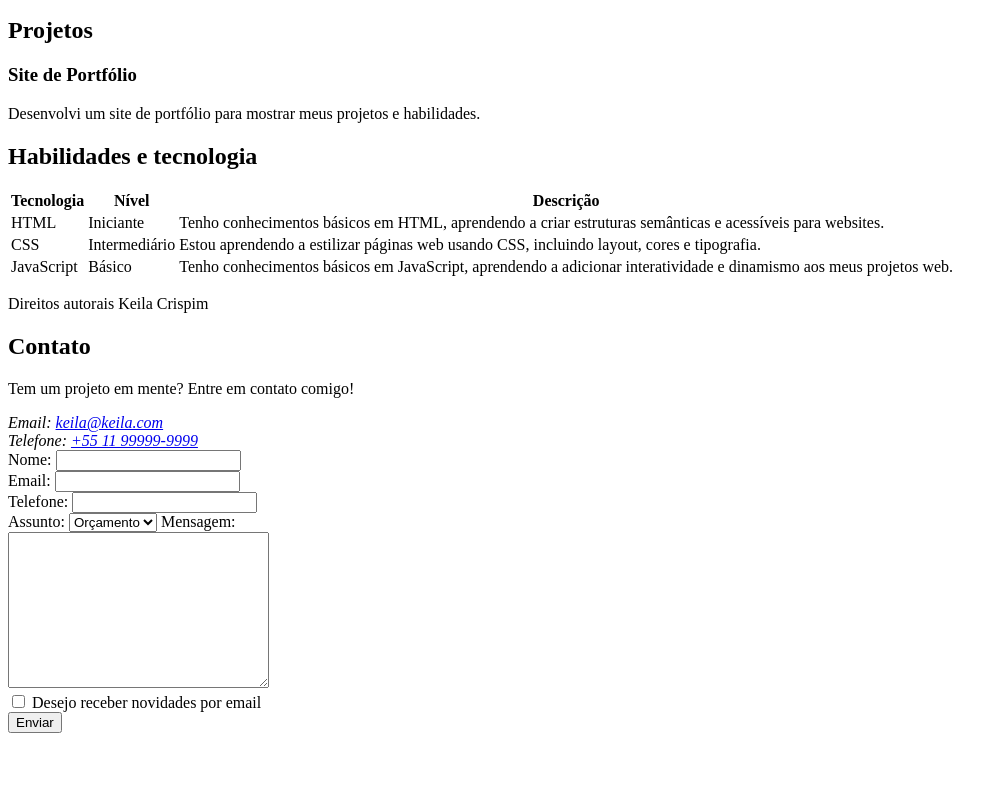
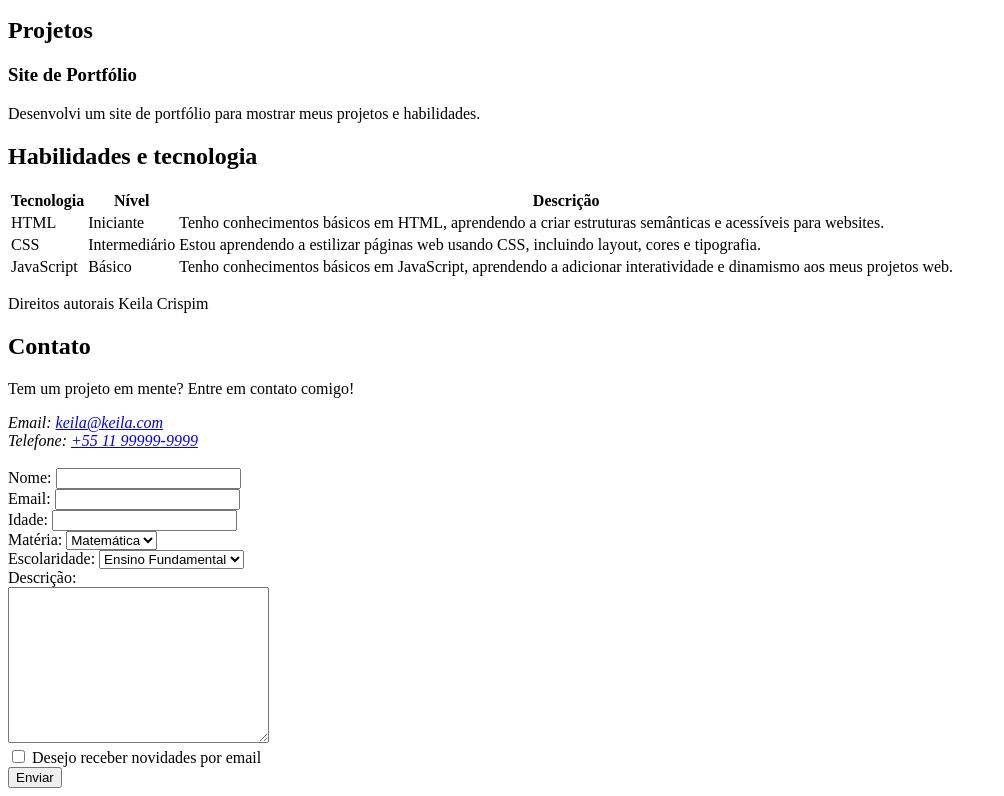
Before and after one commit to keilacrispim18/site-teste, a plain HTML site: page index.html in a window 1280 px wide. Shown: the part 673-1469 px from the top of the page, without its empty margins (0-1004 px from the left). Before the commit the page ends 1414 px from the top, so only its background shows below. Drawn offline with Linux system fonts and the light colour scheme.

Commit message:
Nova versão

```diff
--- a/index.html
+++ b/index.html
@@ -84,7 +84,7 @@
             <address>
                 Email: <a href="mailto:keila@keila.com">keila@keila.com</a> <br>
                 Telefone: <a href="tel:+5511999999999">+55 11 99999-9999</a>
-            </address>
+            </address> <br>
             <form>
                 <label for="nome">Nome:</label>
                 <input type="text" id="nome" name="nome" required><br>
@@ -92,17 +92,31 @@
                 <label for="email">Email:</label>
                 <input type="email" id="email" name="email" required><br>
 
-                <label for="telefone">Telefone:</label>
-                <input type="tel" id="telefone" name="telefone"><br>
+                <label for="idade">Idade:</label>
+                <input type="number" id="idade" name="idade" min="10" required><br>
 
-                <label for="assunto">Assunto:</label>
-                <select name="assunto" id="assunto">
-                    <option value="orçamento">Orçamento</option>
-                    <option value="duvida">Dúvida</option>
-                    <option value="outro">Outro</option>
-                </select>
-                <label for="mensagem">Mensagem:</label><br>
-                <textarea id="mensagem" name="mensagem" rows="10" cols="30" required></textarea><br>
+                <label for="materia">Matéria:</label>
+                <select name="materia" id="materia">
+                    <option value="matematica">Matemática</option>
+                    <option value="portugues">Português</option>
+                    <option value="biologia">Biologia</option>
+                    <option value="ciencias">Ciências</option>
+                    <option value="historia">História</option>
+                    <option value="geografia">Geografia</option>
+                    <option value="artes">Artes</option>
+                </select> <br>
+                <label for="escolaridade">Escolaridade:</label>
+                <select name="escolaridade" id="escolaridade">
+                    <option value="ensino_fundamental">Ensino Fundamental</option>
+                    <option value="ensino_medio">Ensino Médio</option>
+                    <option value="ensino_superior">Ensino Superior</option>
+                    <option value="mestrado">Mestrado</option>
+                    <option value="doutorado">Doutorado</option>
+                    <option value="pos_doutorado">Pós-Doutorado</option>
+
+                </select> <br>
+                <label for="descricao">Descrição:</label><br>
+                <textarea id="descricao" name="descricao" rows="10" cols="30" required></textarea><br>
                 <input type="checkbox" id="inscricao" name="inscricao">
                 <label for="inscricao">Desejo receber novidades por email</label><br>
                 <input type="submit" value="Enviar">
```
